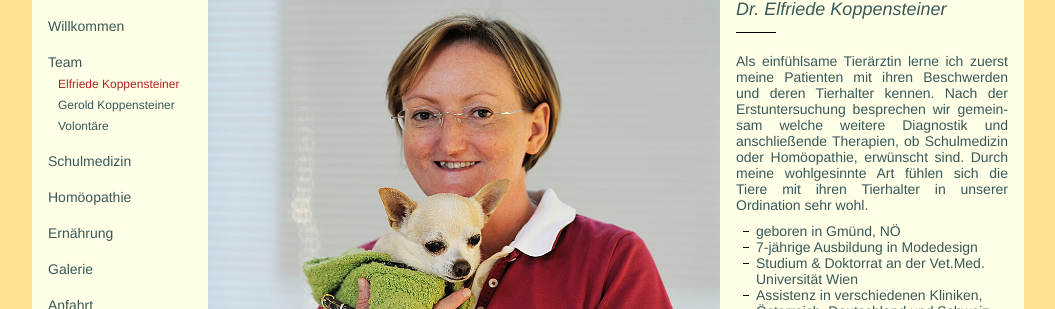
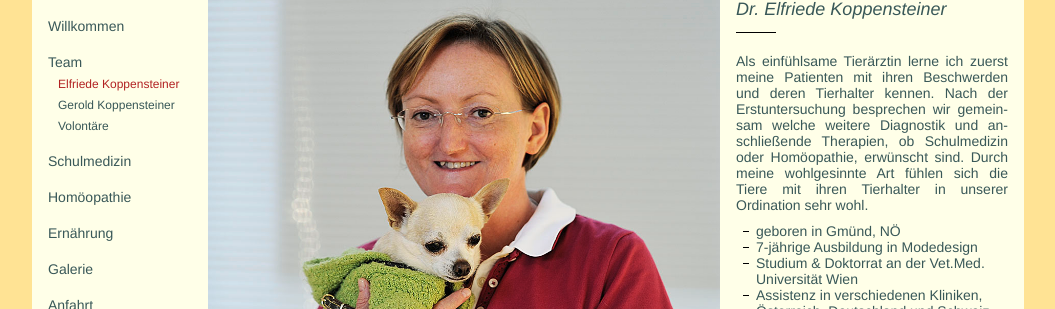
Before and after one commit to richardtraindl/tierarztpraxis-kaiserstrasse.at, a Jekyll site: the page built from team.html, in a window 1280 px wide. Shown: the part 198-507 px from the top of the page, without its empty margins (112-1167 px from the left). Built offline with Jekyll 4.4.1, drawn with Linux system fonts in a browser that asks for light colours.

Commit message:
textänderungen

```diff
--- a/_includes/team/elfi.html
+++ b/_includes/team/elfi.html
@@ -7,7 +7,7 @@
 
     <p>
       Als einfühlsame Tierärztin lerne ich zuerst meine Patienten mit ihren Beschwerden und deren Tierhalter kennen.
-      Nach der Erstuntersuchung besprechen wir gemein- sam welche weitere Diagnostik und anschließende Therapien, ob Schulmedizin oder Homöopathie, erwünscht sind.
+      Nach der Erstuntersuchung besprechen wir gemein- sam welche weitere Diagnostik und an- schließende Therapien, ob Schulmedizin oder Homöopathie, erwünscht sind.
       Durch meine wohlgesinnte Art fühlen sich die Tiere mit ihren Tierhalter in unserer Ordination sehr wohl.
     </p>
 
```
